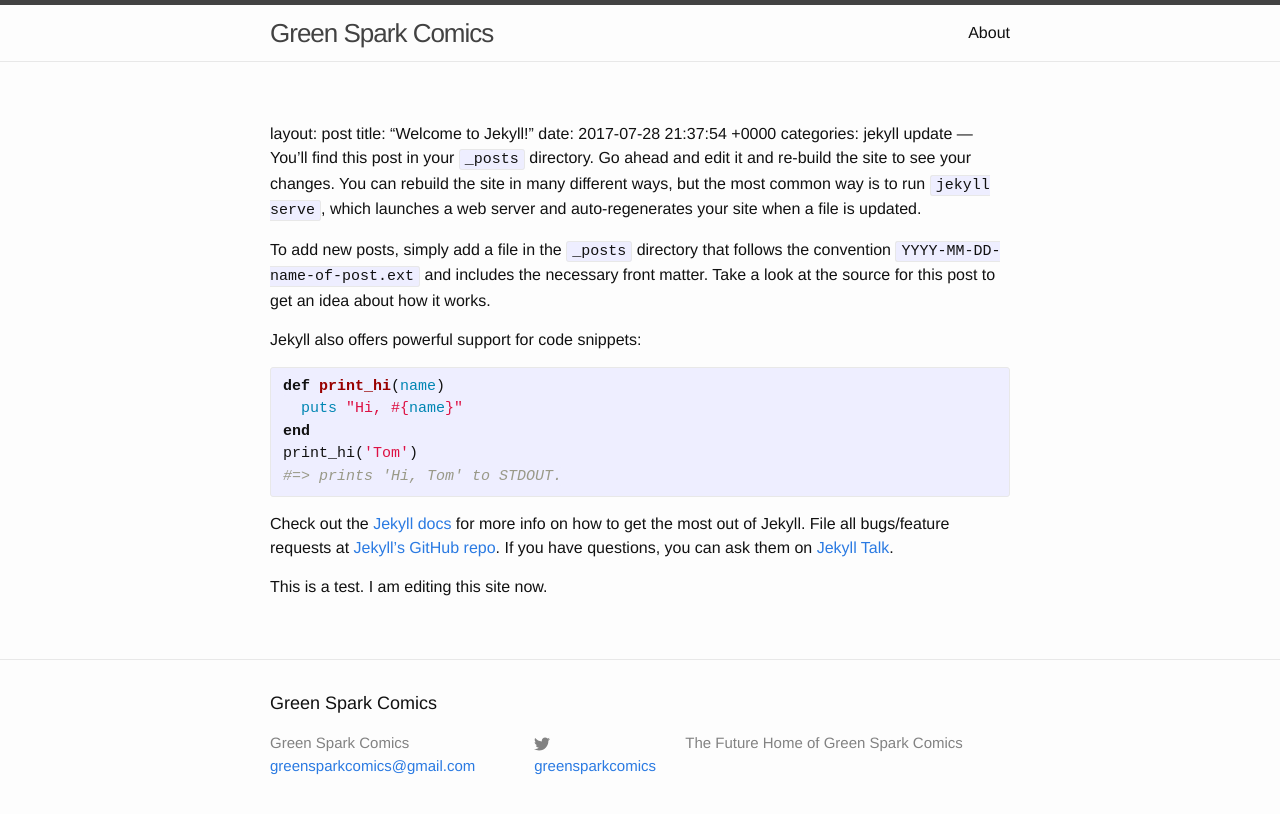
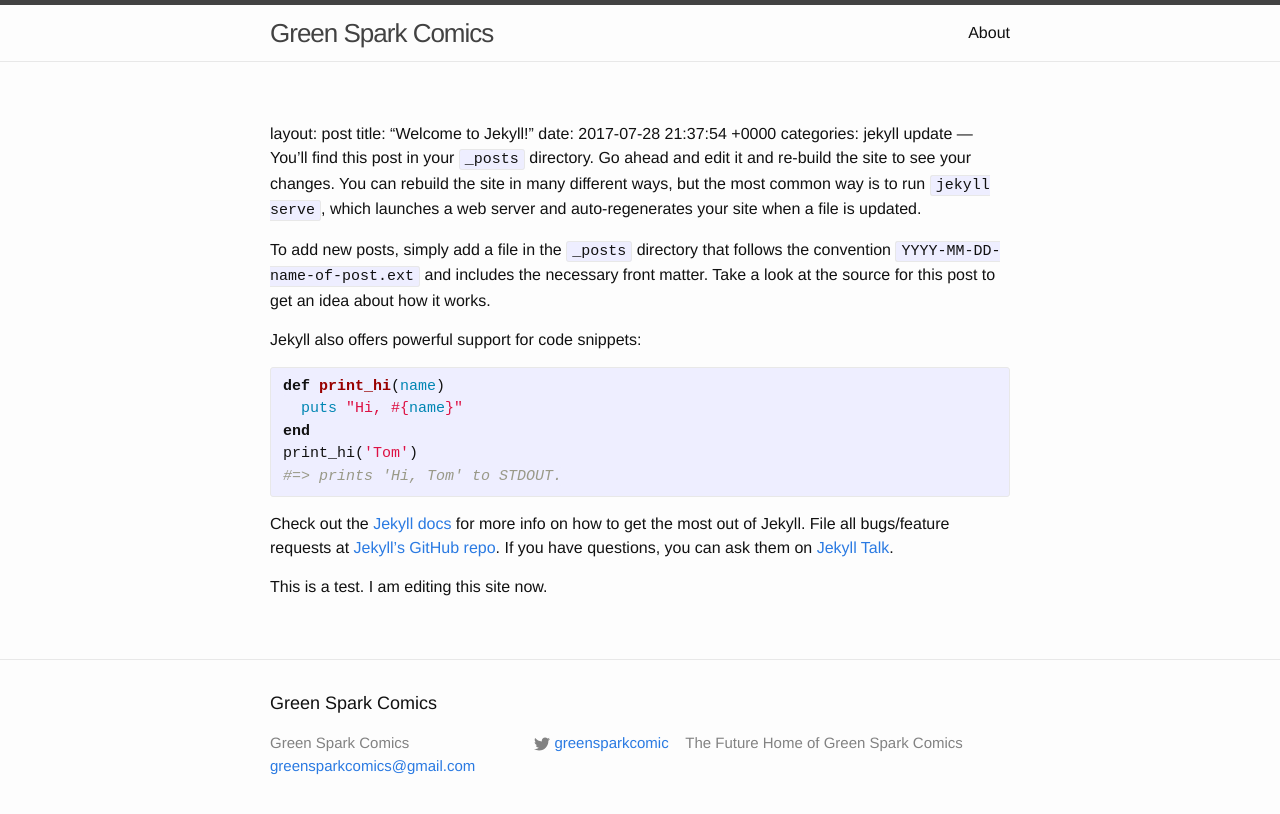
Before and after one commit to GreenElectrodes/greenelectrodes.github.io, a Jekyll site: the page built from sample_post/2017-07-28-welcome-to-jekyll.markdown, in a window 1280 px wide. Shown: the top 814 px of the page. Built offline with Jekyll 4.4.1, drawn with Linux system fonts in a browser that asks for light colours; our own code applies the rules of GitHub Pages for plain Markdown files.

Commit message:
Update _config.yml

```diff
--- a/_config.yml
+++ b/_config.yml
@@ -12,7 +12,7 @@ description: > # this means to ignore newlines until "baseurl:"
   The Future Home of Green Spark Comics
 baseurl: "" # the subpath of your site, e.g. /blog
 url: "http://greensparkcomics.com" # the base hostname & protocol for your site
-twitter_username: greensparkcomics
+twitter_username: greensparkcomic
 github_username:
 
 # Build settings
```
